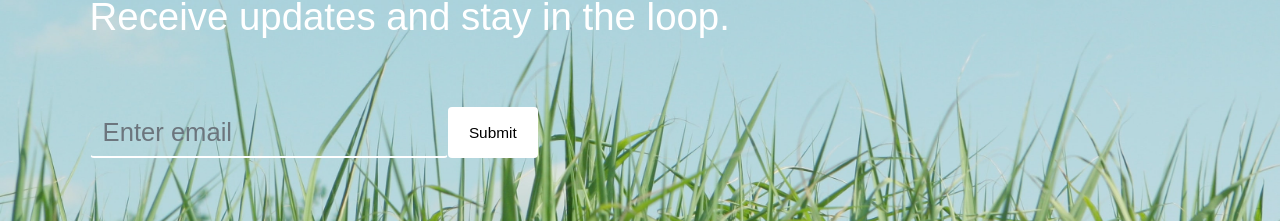
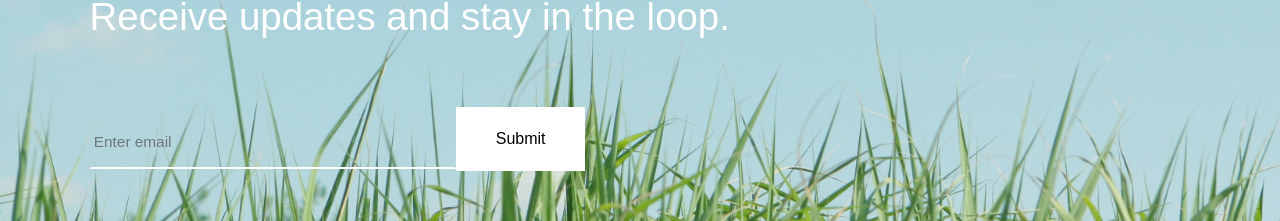
Before and after one commit to flyingfiretruck/terra, a React app: page / in a window 1280 px wide. Shown: the part 1229-1450 px from the top of the page. Built offline with nearby package versions, Linux system fonts and the light colour scheme.

Commit message:
more clean up

```diff
--- a/client/stylesheets/emailList.css
+++ b/client/stylesheets/emailList.css
@@ -51,17 +51,22 @@ orm-control:focus {
   color: black !important;
   background-color: white !important;
   border-color: transparent !important;
-  height: 4vw !important;
-  width: 7vw !important;
-  font-size: 1.2vw !important;
+  border-radius: 0 !important;
+  padding: 1.5vw 3vw !important;
 }
 
 .email-input {
   color: white !important;
   background-color: transparent !important;
   border-color: transparent !important;
-  height: 4vw !important;
   width: 28vw !important;
-  font-size: 2vw !important;
+  padding: 1.25vw 0.25vw 0.5vw !important;
+  border-radius: 0 !important;
   border-bottom: 0.2vw solid white !important;
+  font-size: 1.2vw !important;
+  box-sizing: content-box;
 }
+
+.form-group {
+  margin-bottom: 0vw !important;
+}
```
Also changed, not shown: 1 other file (tests, documents, lock files or other folders).
